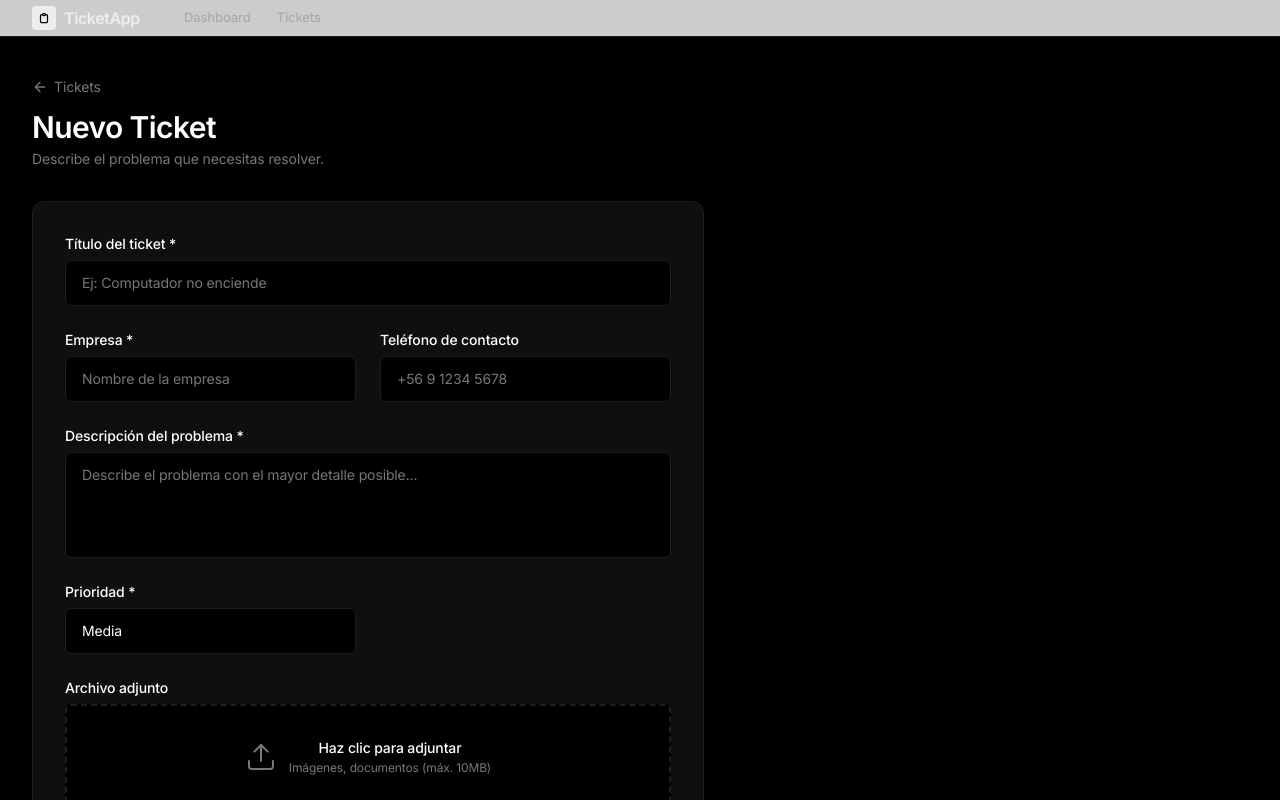
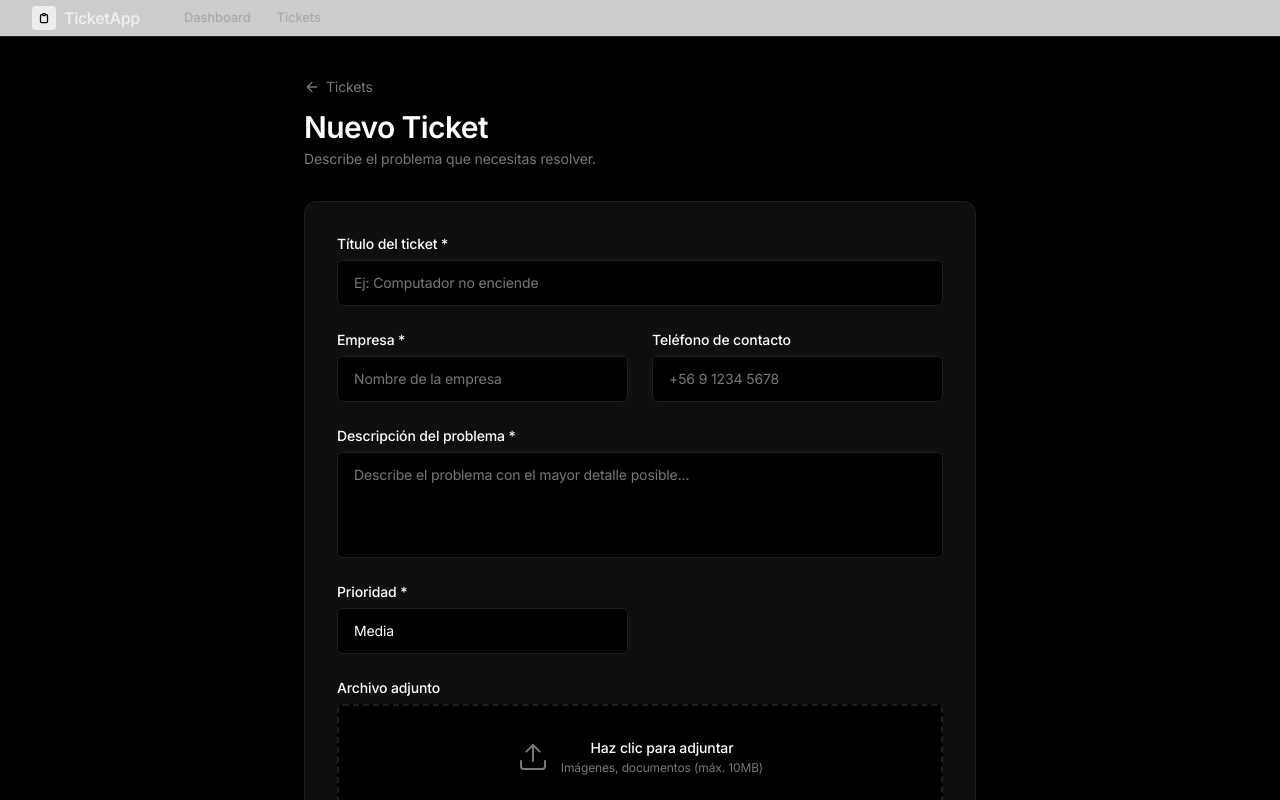
Before and after one commit to msalinasmpro/ticketapp, a Next.js app: page /tickets/new in a window 1280 px wide. Shown: the top 800 px of the page. Built offline with nearby package versions, Linux system fonts and the light colour scheme; no server answers.

Commit message:
fix: move pages into dashboard layout for navbar visibility, center new ticket page

```diff
--- a/src/app/(dashboard)/tickets/new/page.tsx
+++ b/src/app/(dashboard)/tickets/new/page.tsx
@@ -23,7 +23,7 @@
   }
 
   return (
-    <div className="max-w-2xl">
+    <div className="max-w-2xl mx-auto">
       <div className="mb-8">
         <Link href="/tickets" className="inline-flex items-center gap-1.5 text-sm text-light hover:text-foreground transition-colors mb-3">
           <svg className="h-4 w-4" viewBox="0 0 24 24" fill="none" stroke="currentColor" strokeWidth="2" strokeLinecap="round" strokeLinejoin="round"><path d="M19 12H5M12 19l-7-7 7-7" /></svg>
```
Also changed, not shown: src/app/(dashboard)/account/change-password/page.tsx (renamed from src/app/account/change-password/page.tsx), src/app/(dashboard)/admin/settings/page.tsx (renamed from src/app/admin/settings/page.tsx), src/app/(dashboard)/admin/users/page.tsx (renamed from src/app/admin/users/page.tsx), src/app/(dashboard)/page.tsx (renamed from src/app/page.tsx).
